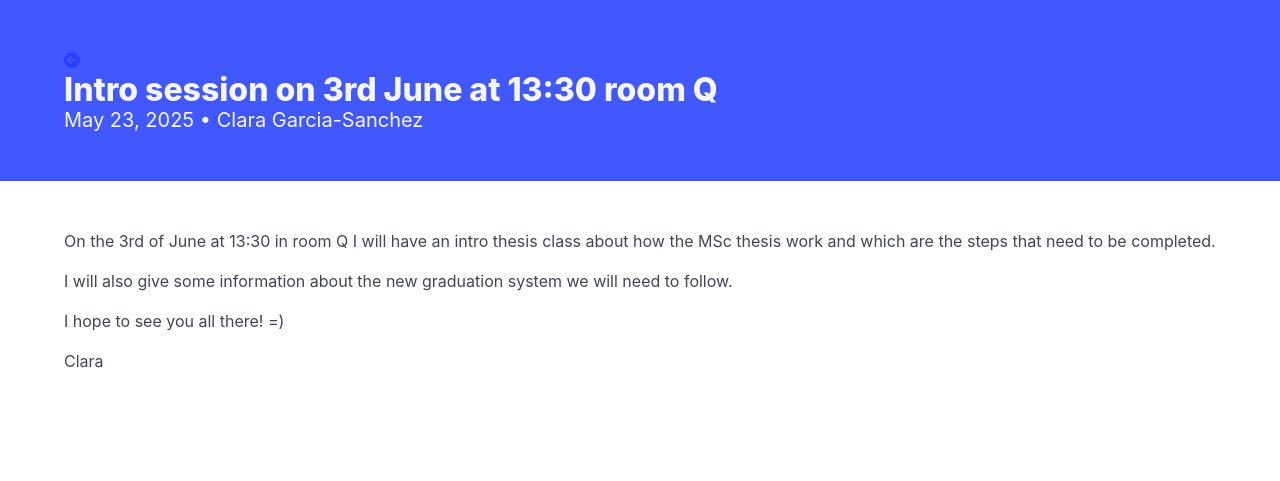
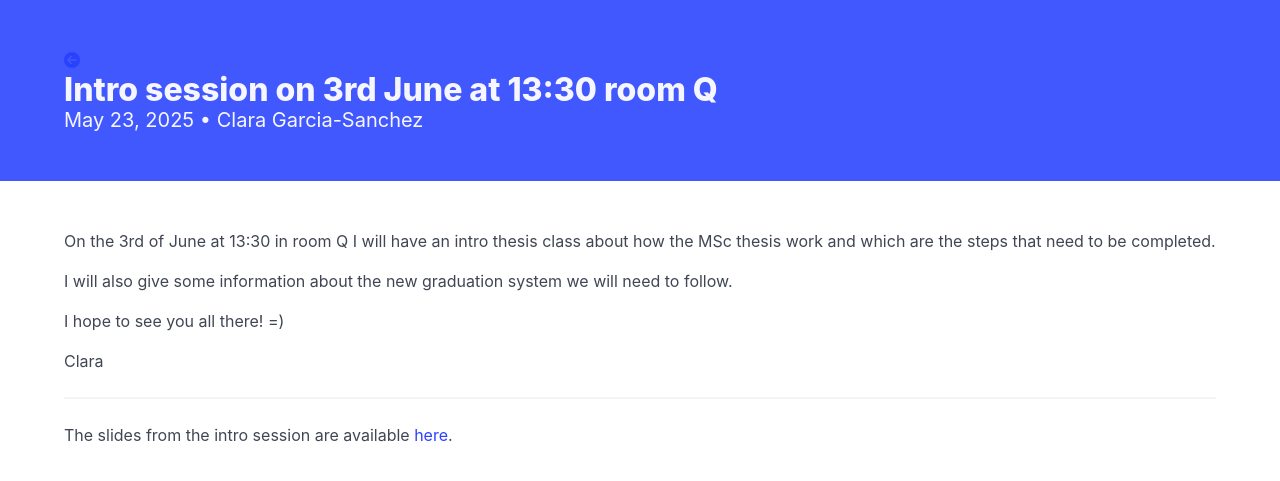
Before and after one commit to tudelft3d/geo2020, a Jekyll site: the page built from _posts/2025-06-03-Intro-session.md, in a window 1280 px wide. Shown: the top 481 px of the page. Built offline with Jekyll 4.4.1, drawn with Linux system fonts in a browser that asks for light colours.

Commit message:
slides for intro session

```diff
--- a/_posts/2025-06-03-Intro-session.md
+++ b/_posts/2025-06-03-Intro-session.md
@@ -11,5 +11,8 @@ I will also give some information about the new graduation system we will need t
 
 I hope to see you all there! =)
 
+Clara
 
-Clara
+- - -
+
+The slides from the intro session are available <a href="{{ '/introsession/geo2021_intro_2025-06.pdf' | prepend: site.baseurl}}">here</a>.
--- a/index.html
+++ b/index.html
@@ -19,7 +19,7 @@ title: GEO2021--MSc Geomatics
 
       <div class="cell is-col-span-2 is-row-span-2 notification box has-background-light has-text-left has-text-light-invert">
         <div class="content">
-          <p class="title"><i class="fas fa-rss"></i> Latest news</p>
+          <p class="title"><i class="fa-solid fa-newspaper"></i> Latest news</p>
           <p><i class="fa-solid fa-triangle-exclamation"></i> For students who started before the 2025-2026 academic year (P system), see the <a href="https://3d.bk.tudelft.nl/courses/geo2020/">GEO2020 website</a>.</p>
           {% for post in site.posts limit:3 %}
           <p><b>{{ post.date | date_to_string }}:</b> <a class="post-link" href="{{ post.url | prepend: site.baseurl }}">{{ post.title }}</a></p>
```
Also changed, not shown: news/index.md (+2 -0 lines), 1 other file.
